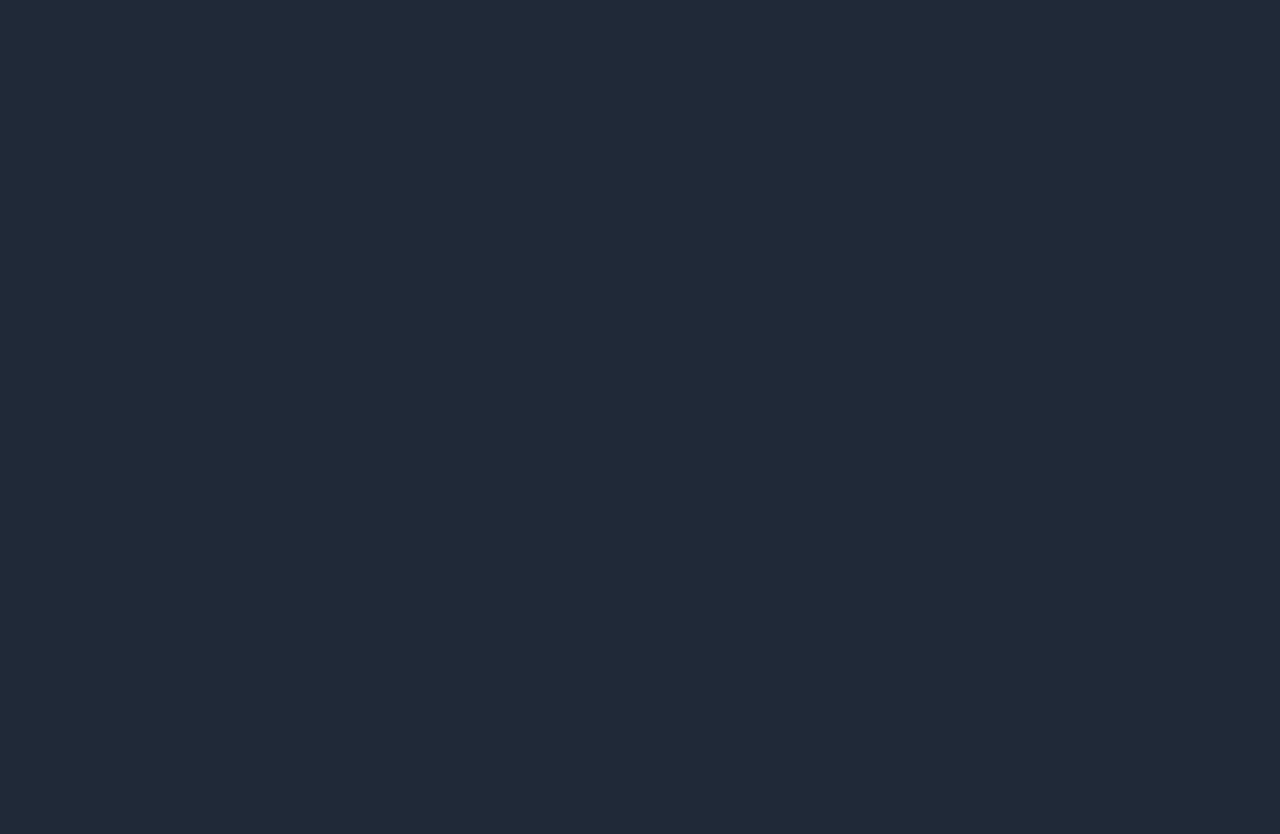
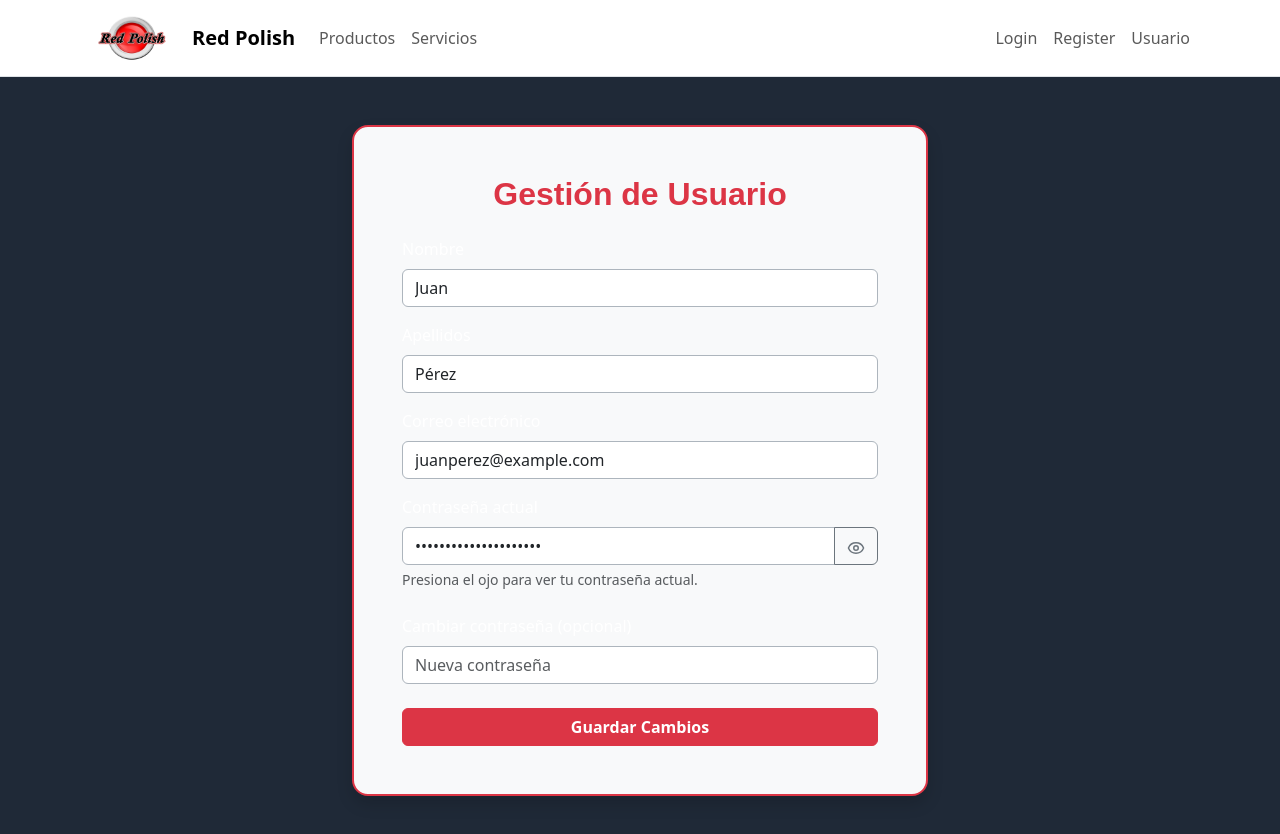
Before and after one commit to Falco-RS/Sistema-Red-Polish, a React (Vite) app: page /user in a window 1280 px wide. Before the commit this address had no page. Shown: the top 834 px of the page. Before the commit the page ends 800 px from the top, so only its background shows below. Built offline with nearby package versions, Linux system fonts and the light colour scheme; the HTML template or start-up script is replaced by a standard one.

Commit message:
Se agrega componente de usermanagment

```diff
--- a/package.json
+++ b/package.json
@@ -12,6 +12,7 @@
   "dependencies": {
     "boostrap": "^2.0.0",
     "bootstrap": "^5.3.5",
+    "lucide-react": "^0.507.0",
     "react": "^19.0.0",
     "react-dom": "^19.0.0",
     "react-icons": "^5.5.0",
--- a/src/App.tsx
+++ b/src/App.tsx
@@ -2,6 +2,7 @@ import { Routes, Route } from 'react-router-dom'
 import Home from './pages/Home/index'
 import Login from './pages/Login/index'
 import Register from './pages/Register/index'
+import UserManagement from './pages/UserManagment/index'
 
 
 
@@ -11,6 +12,7 @@ function App() {
       <Route path="/" element={<Home />} />
       <Route path="/login" element={<Login />} />
       <Route path="/register" element={<Register />} />
+      <Route path="/user" element={<UserManagement />} />
     </Routes>
   )
 }
--- a/src/common/NavBar.tsx
+++ b/src/common/NavBar.tsx
@@ -29,6 +29,9 @@ const NavBar = () => {
             <li className="nav-item">
               <Link to="/register" className="nav-link">Register</Link>
             </li>
+            <li className="nav-item">
+              <Link to="/user" className="nav-link">Usuario</Link> {/* Nuevo link */}
+            </li>
           </ul>
         </div>
       </div>
--- a/src/pages/Home/index.tsx
+++ b/src/pages/Home/index.tsx
@@ -33,7 +33,6 @@ function Homepage() {
           </p>
         </div>
 
-        {/* Carrusel placeholder */}
         <div className="mb-5">
           <div id="carouselPlaceholder" className="carousel slide" data-bs-ride="carousel">
             <div className="carousel-inner">
@@ -53,7 +52,6 @@ function Homepage() {
         </div>
       </div>
 
-      {/* Sección de Contacto - NUEVA VERSIÓN */}
       <div className="bg-dark text-white py-5">
         <div className="container">
           <h3 className="text-center fw-bold mb-4">Contáctenos</h3>
--- a/src/pages/Register/index.tsx
+++ b/src/pages/Register/index.tsx
@@ -18,9 +18,17 @@ const Register = () => {
       return
     }
 
-    console.log({ firstName, lastName, email, password, role })
+    // Construcción del objeto JSON que se enviará al backend
+    const userData = {
+      nombre: `${firstName}`,
+      apellido:`${lastName}`,
+      email: email,
+      password: password,
+    }
 
-    // Aquí podrías hacer la verificación real del registro
+    //Por ahora solo se imprime
+    console.log('Datos listos para enviar al backend:', JSON.stringify(userData, null, 2))
+
     setError('')
     setFirstName('')
     setLastName('')
@@ -29,6 +37,7 @@ const Register = () => {
     setRole('cliente')
     navigate('/') // Redirige al home
   }
+
 
   return (
     <div className="position-fixed top-0 start-0 w-100 h-100 d-flex justify-content-center align-items-center bg-dark bg-opacity-50" style={{ zIndex: 1000 }}>
@@ -87,20 +96,6 @@ const Register = () => {
             />
           </div>
 
-          <div className="mb-4">
-            <label htmlFor="role" className="form-label fw-medium" style={{ fontSize: '1.1rem', color: '#555' }}>Rol</label>
-            <select
-              id="role"
-              className="form-select border-0 shadow-sm"
-              value={role}
-              onChange={(e) => setRole(e.target.value)}
-              style={{ borderRadius: '20px', padding: '12px 16px', fontSize: '1rem', boxShadow: '0px 4px 10px rgba(0, 0, 0, 0.1)', transition: 'all 0.3s' }}
-            >
-              <option value="cliente">Cliente</option>
-              <option value="administrador">Administrador</option>
-            </select>
-          </div>
-
           {error && (
             <div className="alert alert-danger py-2 mb-4">
               {error}
--- /dev/null
+++ b/src/pages/UserManagment/index.tsx
@@ -0,0 +1,137 @@
+import { useState, useEffect } from 'react'
+import { useNavigate } from 'react-router-dom'
+import NavBar from '../../common/NavBar'
+import { Eye, EyeOff } from 'lucide-react'
+
+const UserManagement = () => {
+  const navigate = useNavigate()
+
+  const [firstName, setFirstName] = useState('Juan')
+  const [lastName, setLastName] = useState('Pérez')
+  const [email, setEmail] = useState('juanperez@example.com')
+  const [role, setRole] = useState('cliente')
+  const [password, setPassword] = useState('miContraseñaActual123')
+  const [showPassword, setShowPassword] = useState(false)
+  const [error, setError] = useState('')
+  const [success, setSuccess] = useState(false)
+
+  const handleSubmit = (e: React.FormEvent) => {
+    e.preventDefault()
+
+    if (!firstName.trim() || !lastName.trim() || !email.trim()) {
+      setError('Por favor, complete todos los campos obligatorios.')
+      setSuccess(false)
+      return
+    }
+
+    const updatedUser = {
+      nombre: `${firstName}`,
+      apellido: `${lastName}`,
+      email: email,
+      password: password,
+    }
+
+    console.log('Datos enviados:', JSON.stringify(updatedUser, null, 2))
+
+    setError('')
+    setSuccess(true)
+  }
+
+  useEffect(() => {
+    if (success) {
+      const timer = setTimeout(() => {
+        navigate('/')
+      }, 3000)
+      return () => clearTimeout(timer)
+    }
+  }, [success, navigate])
+
+  return (
+    <>
+      <NavBar />
+      <div className="container py-5" style={{ maxWidth: '600px' }}>
+        <div className="bg-light p-5 rounded-4 shadow" style={{ border: '2px solid #dc3545' }}>
+          <h2 className="text-center text-danger fw-bold mb-4" style={{ fontFamily: 'Poppins, sans-serif' }}>
+            Gestión de Usuario
+          </h2>
+
+          {error && (
+            <div className="alert alert-danger text-center" role="alert">
+              {error}
+            </div>
+          )}
+
+          {success && (
+            <div className="alert alert-success text-center fw-semibold" role="alert">
+              ✅ ¡Tus datos han sido actualizados! Redirigiendo al inicio.
+            </div>
+          )}
+
+          <form onSubmit={handleSubmit}>
+            <div className="mb-3">
+              <label className="form-label">Nombre</label>
+              <input
+                type="text"
+                className="form-control border-dark-subtle"
+                value={firstName}
+                onChange={(e) => setFirstName(e.target.value)}
+              />
+            </div>
+            <div className="mb-3">
+              <label className="form-label">Apellidos</label>
+              <input
+                type="text"
+                className="form-control border-dark-subtle"
+                value={lastName}
+                onChange={(e) => setLastName(e.target.value)}
+              />
+            </div>
+            <div className="mb-3">
+              <label className="form-label">Correo electrónico</label>
+              <input
+                type="email"
+                className="form-control border-dark-subtle"
+                value={email}
+                onChange={(e) => setEmail(e.target.value)}
+              />
+            </div>
+            <div className="mb-4">
+              <label className="form-label">Contraseña actual</label>
+              <div className="input-group">
+                <input
+                  type={showPassword ? 'text' : 'password'}
+                  className="form-control border-dark-subtle"
+                  value={password}
+                  readOnly
+                />
+                <button
+                  type="button"
+                  className="btn btn-outline-secondary"
+                  onClick={() => setShowPassword(!showPassword)}
+                  tabIndex={-1}
+                >
+                  {showPassword ? <EyeOff size={18} /> : <Eye size={18} />}
+                </button>
+              </div>
+              <div className="form-text">Presiona el ojo para ver tu contraseña actual.</div>
+            </div>
+            <div className="mb-4">
+              <label className="form-label">Cambiar contraseña (opcional)</label>
+              <input
+                type="password"
+                className="form-control border-dark-subtle"
+                onChange={(e) => setPassword(e.target.value)}
+                placeholder="Nueva contraseña"
+              />
+            </div>
+            <button type="submit" className="btn btn-danger w-100 fw-bold">
+              Guardar Cambios
+            </button>
+          </form>
+        </div>
+      </div>
+    </>
+  )
+}
+
+export default UserManagement
```
Also changed, not shown: 1 other file (tests, documents, lock files or other folders).
